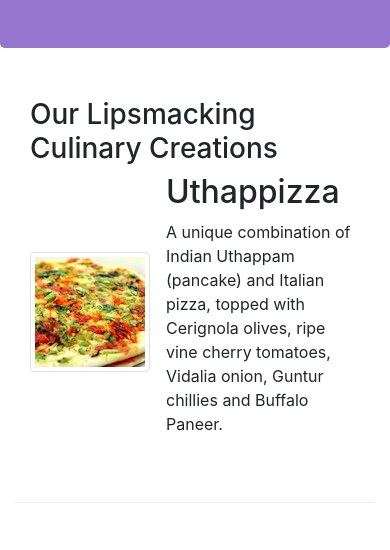
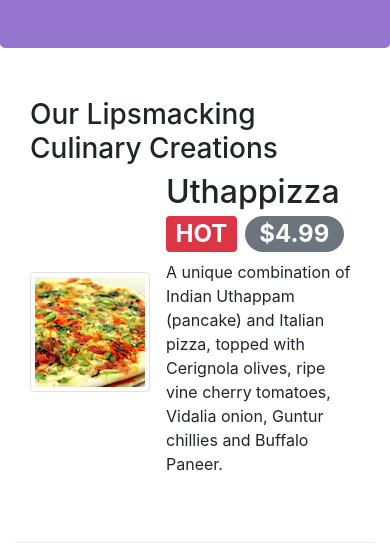
Before and after one commit to sachinkumar1997/bootstrap_work, a website: page index.html in a window 390 px wide. Shown: the part 505-1055 px from the top of the page. Drawn offline with nearby package versions, Linux system fonts and the light colour scheme.

Commit message:
alert user

```diff
--- a/index.html
+++ b/index.html
@@ -53,12 +53,12 @@
             <div class="col-12 col-sm-4 order-sm-last col-md-3">
                 <h3>Our Lipsmacking Culinary Creations</h3>
             </div>
-            <div class="col col-sm order-sm-first col-md">
+            <div class="col-sm order-sm-first col-md">
                 <div class="media">
                     <img class="d-flex mr-3 img-thumbnail align-self-center" src="img/uthappizza.png" alt="uthappizza">
-                    <div class=>
-                        <h2 class="mt-0">Uthappizza</h2>
-                        <p>A unique combination of Indian Uthappam (pancake) and Italian pizza, topped with Cerignola olives, ripe vine cherry tomatoes, Vidalia onion, Guntur chillies and Buffalo Paneer.</p>
+                    <div class="media-body">
+                        <h2 class="mt-0">Uthappizza <span class="badge badge-danger">HOT</span><span class="badge badge-pill ml-2 badge-secondary">$4.99</span></h2>
+                        <p class="hidden-xs-down">A unique combination of Indian Uthappam (pancake) and Italian pizza, topped with Cerignola olives, ripe vine cherry tomatoes, Vidalia onion, Guntur chillies and Buffalo Paneer.</p>
                     </div>
                 </div>
             </div>
@@ -84,7 +84,7 @@
                     <img class="d-flex mr-3 img-thumbnail align-self-center" src="img/alberto.png" alt="alberto">
                     <div class="media-body">
                         <h2 class="mt-0">Alberto Somayya</h2>
-                        <h4>Executive Chef</h4>
+                         <h4>Executive Chef</h4>
                         <p class="d-none d-sm-block">Award winning three-star Michelin chef with wide International experience having worked closely with whos-who in the culinary world, he specializes in creating mouthwatering Indo-Italian fusion experiences. </p>
                     </div>
                 </div>
```
